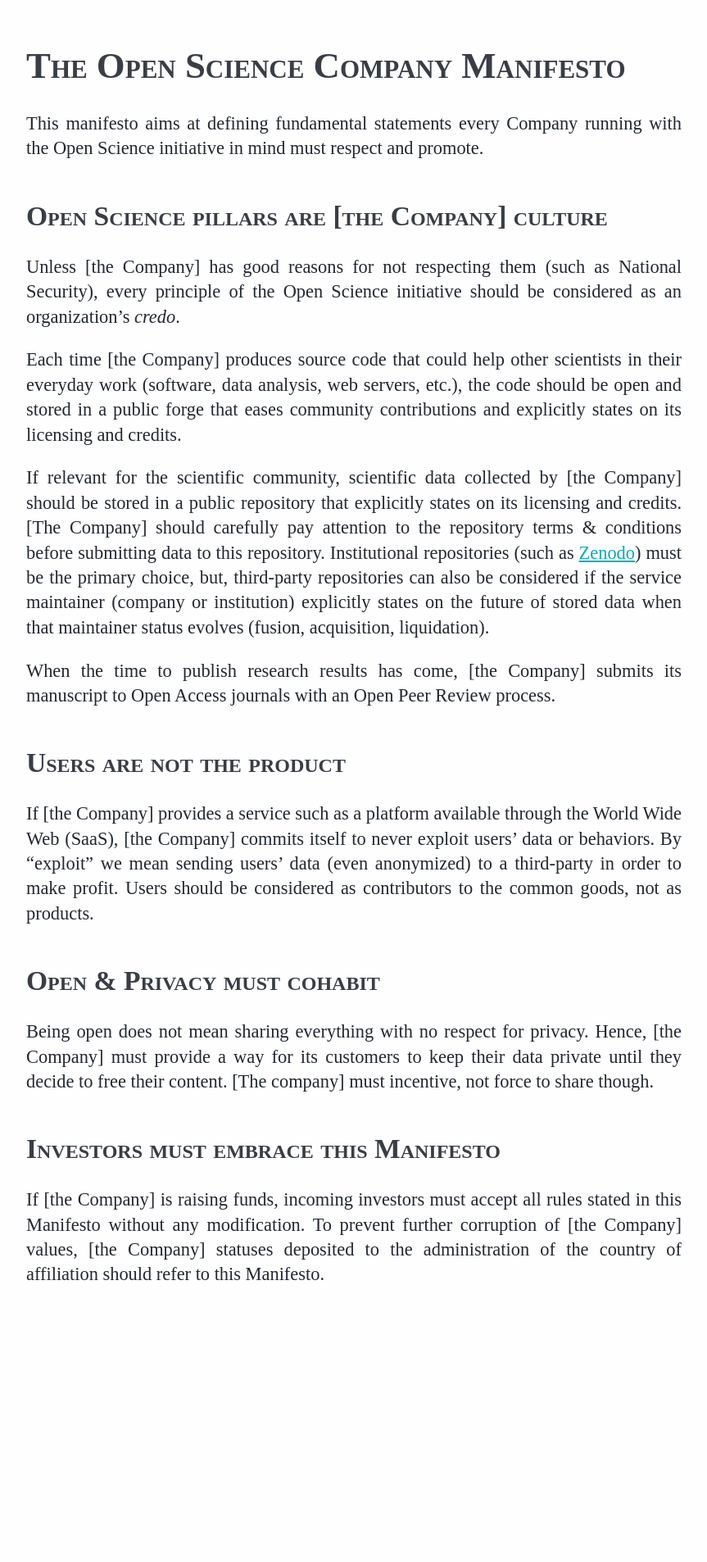
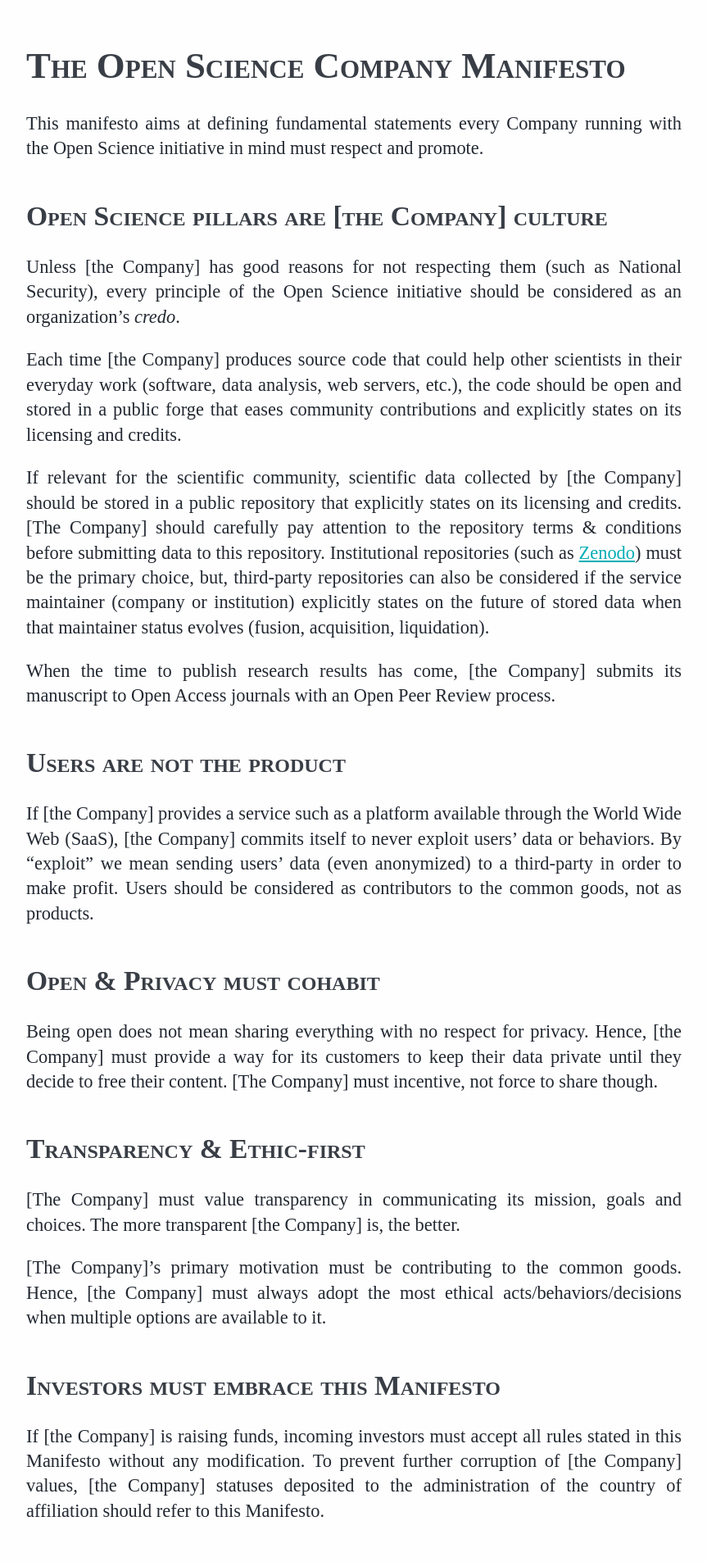
Before and after one commit to TailorDev/manifesto, a Jekyll site: the page built from version/1.0.md, in a window 1280 px wide. Shown: the whole page at 82% size, without its empty margins (208-1071 px from the left). Built offline with Jekyll 4.4.1, drawn with Linux system fonts in a browser that asks for light colours; before the commit the page ends 1617 px from its top, so only the background shows below that.

Commit message:
Add a new section on transparency & ethic

```diff
--- a/version/1.0.md
+++ b/version/1.0.md
@@ -47,8 +47,17 @@ to the common goods, not as products.
 
 Being open does not mean sharing everything with no respect for privacy. Hence,
 [the Company] must provide a way for its customers to keep their data private
-until they decide to free their content. [The company] must incentive, not force
+until they decide to free their content. [The Company] must incentive, not force
 to share though.
+
+## Transparency & Ethic-first
+
+[The Company] must value transparency in communicating its mission, goals and
+choices. The more transparent [the Company] is, the better.
+
+[The Company]'s primary motivation must be contributing to the common goods.
+Hence, [the Company] must always adopt the most ethical acts/behaviors/decisions
+when multiple options are available to it.
 
 ## Investors must embrace this Manifesto
 
```
